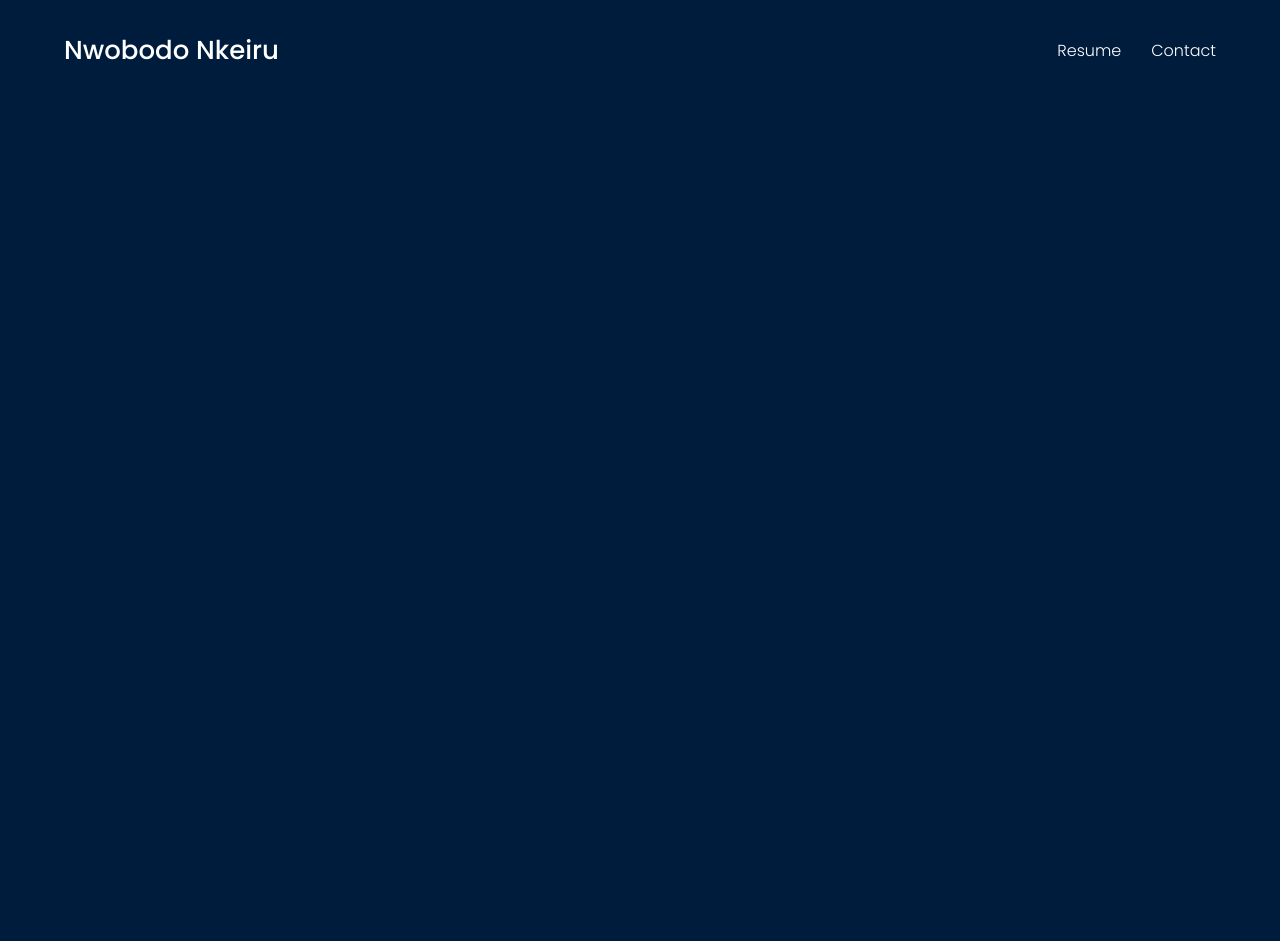
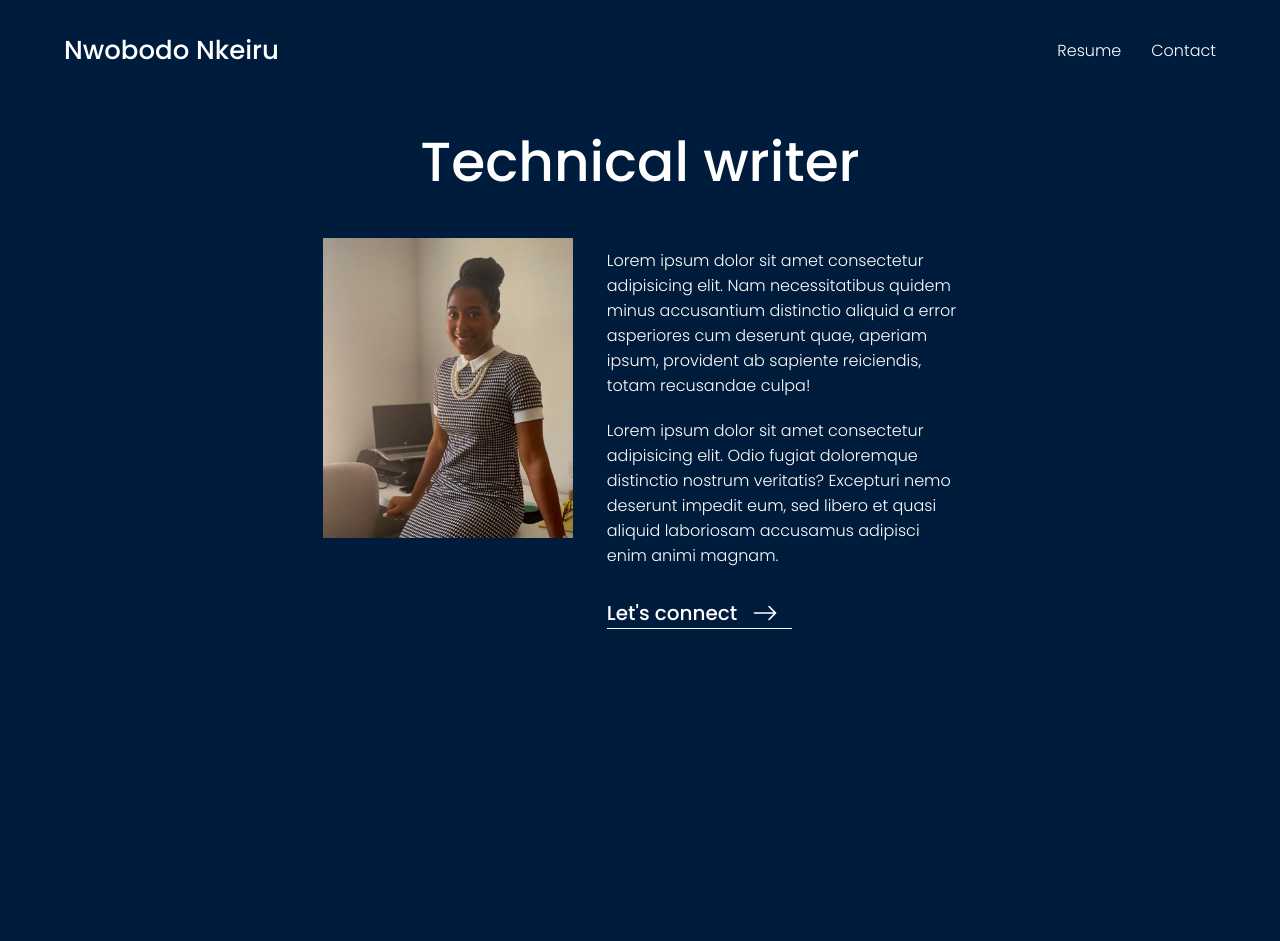
Before and after one commit to Igwe0001/nkeiru, a plain HTML site: page index.html in a window 1280 px wide. Before the commit the page ends 800 px from the top, so only its background shows below. Drawn offline with Linux system fonts and the light colour scheme.

Commit message:
Homepage

```diff
--- a/index.html
+++ b/index.html
@@ -35,6 +35,37 @@
             </div>
         </nav>
     </header>
+    <main>
+        <!-- About section -->
+        <section class="about">
+            <div class="section__container about__container">
+                <h1>Technical writer</h1>
+                <div class="about__info">
+                    <div class="about__image"></div>
+                    <div class="about__text">
+                        <div class="about__text--paragraph">
+                            <p>Lorem ipsum dolor sit amet consectetur adipisicing elit. Nam necessitatibus quidem minus
+                                accusantium distinctio aliquid a error asperiores cum deserunt quae, aperiam ipsum,
+                                provident ab sapiente reiciendis, totam recusandae culpa!</p>
+
+                            <p>Lorem ipsum dolor sit amet consectetur adipisicing elit. Odio fugiat doloremque
+                                distinctio nostrum veritatis? Excepturi nemo deserunt impedit eum, sed libero et quasi
+                                aliquid laboriosam accusamus adipisci enim animi magnam.</p>
+                        </div>
+                        <div class="about__text--link">
+                            <a href="">Let's connect
+                                <svg xmlns="http://www.w3.org/2000/svg" width="46" height="26" fill="#ffffff" class="bi bi-arrow-right"
+                                viewBox="0 0 16 16">
+                                <path fill-rule="evenodd"
+                                    d="M1 8a.5.5 0 0 1 .5-.5h11.793l-3.147-3.146a.5.5 0 0 1 .708-.708l4 4a.5.5 0 0 1 0 .708l-4 4a.5.5 0 0 1-.708-.708L13.293 8.5H1.5A.5.5 0 0 1 1 8z" />
+                            </svg></a>
+                        </div>
+                    </div>
+                </div>
+            </div>
+        </section>
+        <!-- . -->
+    </main>
 </body>
 
 </html>
--- a/style.css
+++ b/style.css
@@ -9,8 +9,6 @@
 :root {
   /* COLORS */
   --page-blue: #001c3d;
-  --text-gray: #f2f3f5;
-  --txet-gray2: #eceef0;
   --white: #fff;
 
   /* FONTS */
@@ -25,7 +23,6 @@ html,
 body {
   min-height: 100%;
   font-family: var(--poppins);
-  background-color: var(--page-blue);
 }
 
 /* header styles */
@@ -34,7 +31,7 @@ header {
   width: 100%;
   height: 10rem;
   background-color: var(--page-blue);
-  position: fixed;
+  /* position: fixed; */
 }
 
 /* nav styles */
@@ -79,7 +76,6 @@ ul {
   transition: all 0.3s ease;
   opacity: 0;
   visibility: hidden;
-
 }
 
 ul.active {
@@ -89,7 +85,7 @@ ul.active {
 
 .nav__links {
   margin-top: 165%;
-  transition: all 0.3s ease-in-out;
+  transition: 0.3s all cubic-bezier(0.89, -0.01, 0, 0.96);
   transform: translateY(100px);
   opacity: 0;
   visibility: hidden;
@@ -109,7 +105,7 @@ li {
 
 li a {
   color: var(--page-blue);
-  font-size: 2.5rem;
+  font-size: 3.5rem;
 }
 
 /* Hamburger styles */
@@ -149,6 +145,92 @@ li a {
   transform: rotate(-45deg) translate(4px, -3px);
 }
 
+/* MAIN STYLES */
+
+main {
+  width: 100%;
+  height: 100%;
+}
+
+/* GENERAL SECTION STYLES */
+
+section {
+  width: 100%;
+  min-height: 100vh;
+  height: 100%;
+}
+
+.section__container {
+  width: 90%;
+  height: inherit;
+  max-width: 160rem;
+  margin: auto;
+}
+
+/* About section */
+
+.about {
+  background-color: var(--page-blue);
+  padding-bottom: 5rem;
+}
+
+.about__container {
+  padding-top: 2rem;
+}
+
+.about__container h1 {
+  color: var(--white);
+  font-size: 3.8rem;
+  font-weight: 500;
+}
+
+.about__info {
+  margin-top: 1rem;
+}
+
+.about__image {
+  /* outline: 1px solid white; */
+  height: 35rem;
+  width: 90%;
+  background-color: var(--white);
+  background-image: url("./images/nkeiru.jpeg");
+  background-repeat: no-repeat;
+  background-position: center;
+  background-size: cover;
+}
+
+.about__text {
+  margin-top: 1rem;
+}
+
+.about__text--paragraph p {
+  color: var(--white);
+  padding: 1rem 0;
+  font-size: 1.6rem;
+  font-weight: 300;
+}
+
+.about__text--link {
+  width: 18.5rem;
+  margin-bottom: 3rem;
+  margin-top: 2rem;
+  border-bottom: 1px solid white;
+}
+
+.about__text--link a {
+  font-size: 2rem;
+  font-weight: 500;
+  color: var(--white);
+  display: flex;
+  align-items: center;
+}
+
+svg {
+  margin-left: 0.5rem;
+}
+
+/* MEDIA QUARIES */
+
 @media screen and (min-width: 800px) {
   /* nav link styles */
 
@@ -182,4 +264,32 @@ li a {
   .hamburger__container {
     display: none;
   }
+
+  .about__info {
+    display: flex;
+    justify-content: space-between;
+    padding-top: 3.5rem;
+    width: 55%;
+    margin: auto;
+  }
+
+  .about__container h1 {
+    text-align: center;
+    font-size: 5.5rem;
+  }
+
+  .about__image {
+    width: 25rem;
+    height: 30rem;
+  }
+
+  .about__text {
+    width: 35rem;
+    height: 70rem;
+    margin-top: 0;
+  }
+
+  .about__text--link {
+    width: 18.5rem;
+  }
 }
```
Also changed, not shown: images/nkeiru.jpeg (added).
